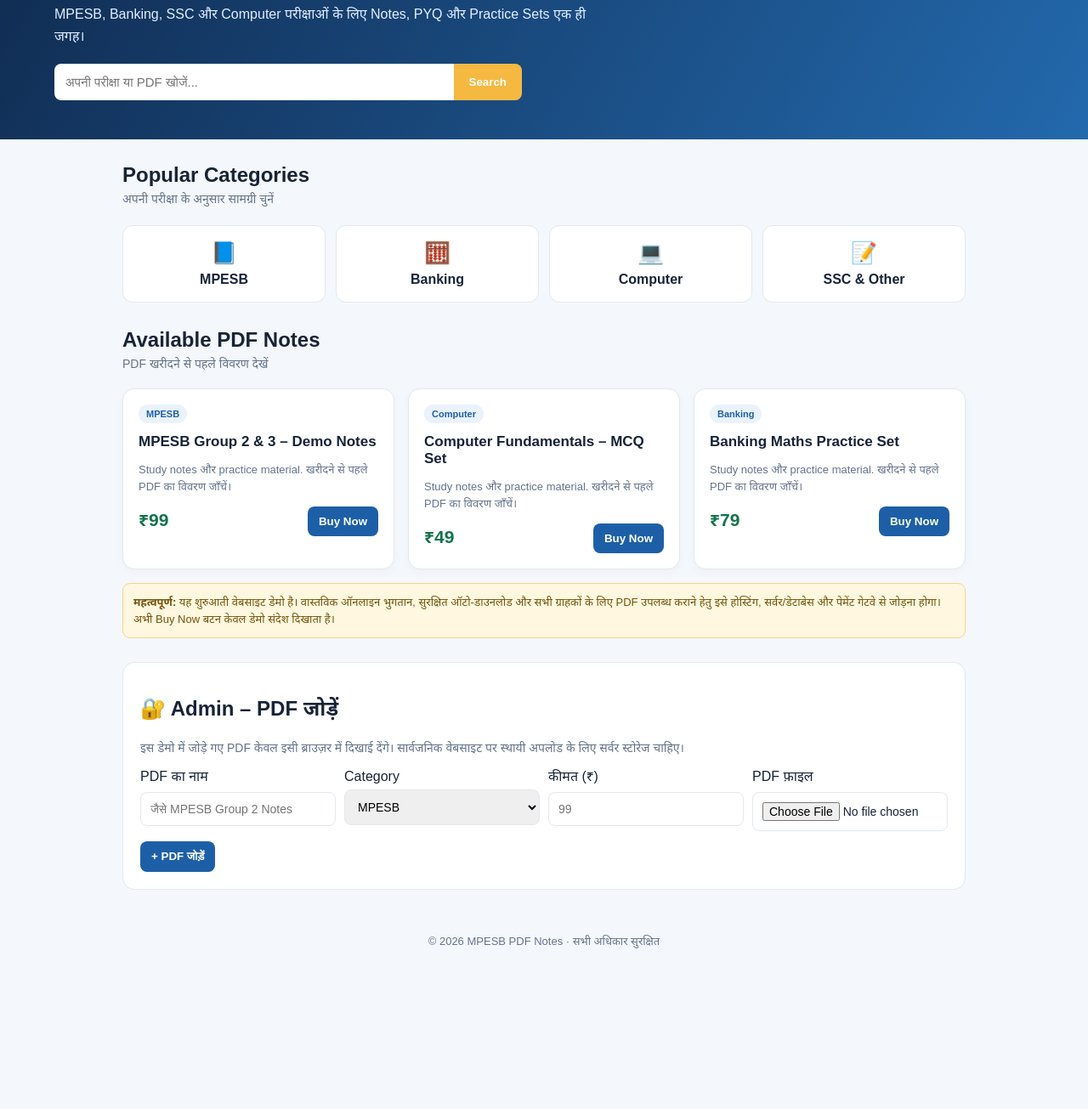
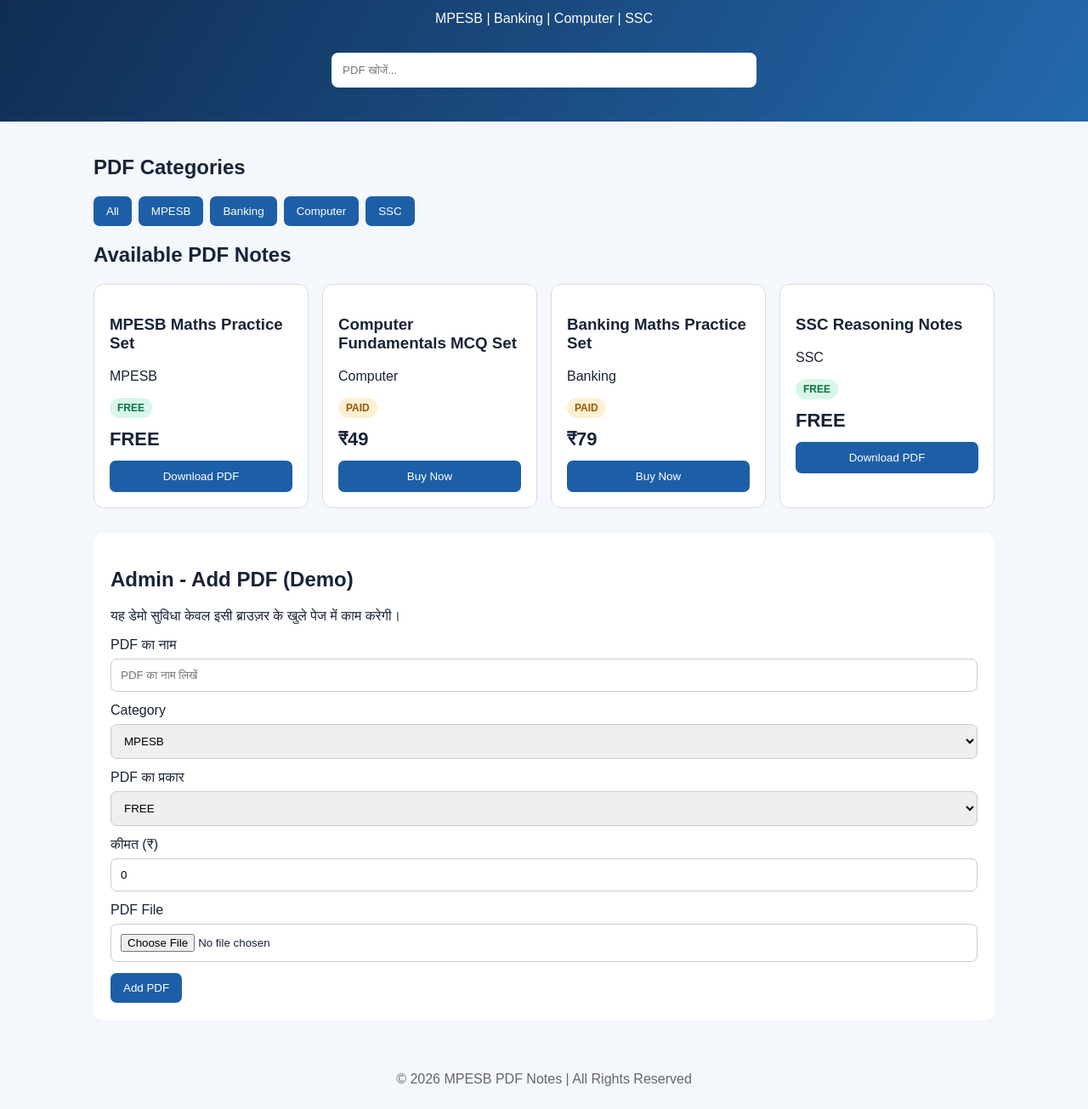
Before and after one commit to mpesbpdf/mpesb-pdf-notes, a plain HTML site: page index.html in a window 1280 px wide. Shown: the part 185-1490 px from the top of the page at 85% size. Before the commit the page ends 1327 px from the top, so only its background shows below. Drawn offline with Linux system fonts and the light colour scheme.

Commit message:
update pdf website
Updated admin section and improved UI elements.

```diff
--- a/index.html
+++ b/index.html
@@ -1,3 +1,4 @@
+
 <!DOCTYPE html>
 <html lang="hi">
 <head>
@@ -5,89 +6,191 @@
 <meta name="viewport" content="width=device-width, initial-scale=1.0">
 <title>MPESB PDF Notes | Exam Study Store</title>
 <style>
-:root{--navy:#102b50;--blue:#1d5fa7;--bg:#f4f7fb;--ink:#172337;--muted:#64748b;--line:#e2e8f0}
-*{box-sizing:border-box}body{margin:0;font-family:Arial,"Noto Sans Devanagari",sans-serif;background:var(--bg);color:var(--ink)}
-header{background:var(--navy);color:white;padding:16px 5%;display:flex;justify-content:space-between;align-items:center;gap:12px;flex-wrap:wrap}
-.brand{font-weight:800;font-size:20px}.brand small{display:block;font-size:11px;font-weight:400;color:#d6e4f5;margin-top:4px}
-nav{display:flex;gap:16px;align-items:center}nav a{color:white;text-decoration:none;font-size:14px}
-.hero{padding:46px 5%;background:linear-gradient(120deg,#102b50,#2369ad);color:white}
-.hero h1{font-size:clamp(26px,5vw,42px);margin:0 0 12px}.hero p{max-width:650px;color:#e3efff;line-height:1.6}
-.search{display:flex;max-width:550px;margin-top:20px}.search input{flex:1;min-width:0;padding:13px;border:0;border-radius:8px 0 0 8px;font-size:15px}.search button{border:0;background:#f5b942;padding:0 18px;border-radius:0 8px 8px 0;font-weight:bold}
-.wrap{max-width:1120px;margin:auto;padding:28px 5%}.section-head{display:flex;justify-content:space-between;align-items:end;gap:12px;flex-wrap:wrap}.section-head h2{margin:0 0 6px}.muted{color:var(--muted);font-size:14px}
-.categories{display:grid;grid-template-columns:repeat(auto-fit,minmax(140px,1fr));gap:12px;margin:20px 0 30px}
-.cat{background:white;border:1px solid var(--line);border-radius:12px;padding:17px;text-align:center;font-weight:bold}.cat span{display:block;font-size:25px;margin-bottom:8px}
-.grid{display:grid;grid-template-columns:repeat(auto-fit,minmax(230px,1fr));gap:16px;margin-top:18px}
-.card{background:white;border:1px solid var(--line);border-radius:14px;padding:18px;box-shadow:0 3px 12px #0f172a08}
-.tag{display:inline-block;background:#eaf2fc;color:#1d5fa7;padding:5px 9px;border-radius:20px;font-size:11px;font-weight:bold}
-.card h3{font-size:17px;margin:12px 0 7px}.card p{font-size:13px;color:var(--muted);line-height:1.5;min-height:38px}
-.price-row{display:flex;justify-content:space-between;align-items:center;margin-top:14px}.price{font-weight:800;font-size:21px;color:#13734b}
-button,.btn{cursor:pointer;border:0;border-radius:8px;padding:10px 13px;background:var(--blue);color:white;font-weight:bold;text-decoration:none;display:inline-block}
-.secondary{background:#eaf2fc;color:#164d86}.admin{background:white;border:1px solid var(--line);border-radius:14px;padding:20px;margin-top:28px}
-.admin input,.admin select{width:100%;padding:11px;border:1px solid var(--line);border-radius:8px;margin:6px 0 12px;font-size:14px}
-.formgrid{display:grid;grid-template-columns:repeat(auto-fit,minmax(190px,1fr));gap:10px}
-footer{text-align:center;padding:25px;color:var(--muted);font-size:13px}
-.notice{background:#fff7df;border:1px solid #f4d58a;color:#74520b;padding:12px;border-radius:9px;font-size:13px;line-height:1.5;margin-top:16px}
-.empty{padding:25px;text-align:center;color:var(--muted);background:white;border:1px dashed var(--line);border-radius:12px}
-@media(max-width:600px){header{padding:14px 5%}nav{width:100%;justify-content:space-between}.hero{padding:34px 5%}}
+*{box-sizing:border-box}
+body{margin:0;font-family:Arial,sans-serif;background:#f4f7fb;color:#172337}
+header{background:#102b50;color:white;padding:18px;text-align:center}
+header h2{margin:0}
+.hero{background:linear-gradient(120deg,#102b50,#2369ad);color:white;padding:40px 18px;text-align:center}
+.hero h1{margin:0 0 10px}
+.search{width:90%;max-width:500px;padding:13px;border:0;border-radius:8px;margin-top:15px}
+.wrap{max-width:1100px;margin:auto;padding:20px}
+.filters{display:flex;gap:8px;flex-wrap:wrap;margin-bottom:20px}
+.filters button,.admin button{padding:10px 15px;border:0;border-radius:7px;background:#1d5fa7;color:white;cursor:pointer}
+.grid{display:grid;grid-template-columns:repeat(auto-fit,minmax(230px,1fr));gap:16px}
+.card{background:white;border:1px solid #ddd;border-radius:12px;padding:18px}
+.tag{display:inline-block;padding:5px 9px;border-radius:20px;font-size:12px;font-weight:bold}
+.free{background:#d9f7e8;color:#087443}
+.paid{background:#fff0d5;color:#985500}
+.price{font-size:22px;font-weight:bold;margin:12px 0}
+.card button{width:100%;padding:11px;border:0;border-radius:7px;background:#1d5fa7;color:white;cursor:pointer}
+.admin{background:white;padding:20px;border-radius:12px;margin-top:30px}
+.admin input,.admin select{width:100%;padding:11px;margin:7px 0 13px;border:1px solid #ccc;border-radius:7px}
+footer{text-align:center;padding:25px;color:#666}
 </style>
 </head>
 <body>
+
 <header>
-  <div class="brand">🎓 MPESB PDF NOTES<small>Government Exam Study Store</small></div>
-  <nav><a href="#home">Home</a><a href="#pdfs">PDF Store</a><a href="#admin">Admin</a></nav>
+<h2>MPESB PDF NOTES</h2>
+<p>आपकी परीक्षा की तैयारी, अब आसान</p>
 </header>
-<section class="hero" id="home">
-  <h1>सरकारी परीक्षा की तैयारी अब आसान!</h1>
-  <p>MPESB, Banking, SSC और Computer परीक्षाओं के लिए Notes, PYQ और Practice Sets एक ही जगह।</p>
-  <div class="search"><input id="search" placeholder="अपनी परीक्षा या PDF खोजें..." oninput="render()"><button onclick="document.getElementById('pdfs').scrollIntoView()">Search</button></div>
+
+<section class="hero">
+<h1>Exam Study PDF Store</h1>
+<p>MPESB | Banking | Computer | SSC</p>
+<input class="search" id="search" placeholder="PDF खोजें..." oninput="render()">
 </section>
+
 <main class="wrap">
-  <div class="section-head"><div><h2>Popular Categories</h2><div class="muted">अपनी परीक्षा के अनुसार सामग्री चुनें</div></div></div>
-  <div class="categories">
-    <div class="cat"><span>📘</span>MPESB</div><div class="cat"><span>🧮</span>Banking</div>
-    <div class="cat"><span>💻</span>Computer</div><div class="cat"><span>📝</span>SSC & Other</div>
-  </div>
-  <section id="pdfs">
-    <div class="section-head"><div><h2>Available PDF Notes</h2><div class="muted">PDF खरीदने से पहले विवरण देखें</div></div></div>
-    <div id="productGrid" class="grid"></div>
-  </section>
-  <div class="notice"><b>महत्वपूर्ण:</b> यह शुरुआती वेबसाइट डेमो है। वास्तविक ऑनलाइन भुगतान, सुरक्षित ऑटो-डाउनलोड और सभी ग्राहकों के लिए PDF उपलब्ध कराने हेतु इसे होस्टिंग, सर्वर/डेटाबेस और पेमेंट गेटवे से जोड़ना होगा। अभी Buy Now बटन केवल डेमो संदेश दिखाता है।</div>
-  <section class="admin" id="admin">
-    <h2>🔐 Admin – PDF जोड़ें</h2>
-    <p class="muted">इस डेमो में जोड़े गए PDF केवल इसी ब्राउज़र में दिखाई देंगे। सार्वजनिक वेबसाइट पर स्थायी अपलोड के लिए सर्वर स्टोरेज चाहिए।</p>
-    <div class="formgrid">
-      <div><label>PDF का नाम</label><input id="pname" placeholder="जैसे MPESB Group 2 Notes"></div>
-      <div><label>Category</label><select id="pcat"><option>MPESB</option><option>Banking</option><option>Computer</option><option>SSC & Other</option></select></div>
-      <div><label>कीमत (₹)</label><input id="pprice" type="number" min="0" placeholder="99"></div>
-      <div><label>PDF फ़ाइल</label><input id="pfile" type="file" accept="application/pdf"></div>
-    </div>
-    <button onclick="addProduct()">+ PDF जोड़ें</button>
-  </section>
+<h2>PDF Categories</h2>
+<div class="filters">
+<button onclick="setCategory('All')">All</button>
+<button onclick="setCategory('MPESB')">MPESB</button>
+<button onclick="setCategory('Banking')">Banking</button>
+<button onclick="setCategory('Computer')">Computer</button>
+<button onclick="setCategory('SSC')">SSC</button>
+</div>
+
+<h2>Available PDF Notes</h2>
+<div class="grid" id="productGrid"></div>
+
+<section class="admin">
+<h2>Admin - Add PDF (Demo)</h2>
+<p>यह डेमो सुविधा केवल इसी ब्राउज़र के खुले पेज में काम करेगी।</p>
+
+<form id="uploadForm">
+<label>PDF का नाम</label>
+<input id="pname" required placeholder="PDF का नाम लिखें">
+
+<label>Category</label>
+<select id="pcat">
+<option>MPESB</option>
+<option>Banking</option>
+<option>Computer</option>
+<option>SSC</option>
+<option>Other</option>
+</select>
+
+<label>PDF का प्रकार</label>
+<select id="ptype">
+<option value="FREE">FREE</option>
+<option value="PAID">PAID</option>
+</select>
+
+<label>कीमत (₹)</label>
+<input id="pprice" type="number" min="0" value="0">
+
+<label>PDF File</label>
+<input id="pfile" type="file" accept="application/pdf" required>
+
+<button type="submit">Add PDF</button>
+</form>
+</section>
 </main>
-<footer>© 2026 MPESB PDF Notes · सभी अधिकार सुरक्षित</footer>
+
+<footer>
+<p>© 2026 MPESB PDF Notes | All Rights Reserved</p>
+</footer>
+
 <script>
-let products = [
- {name:"MPESB Group 2 & 3 – Demo Notes",cat:"MPESB",price:99,file:null},
- {name:"Computer Fundamentals – MCQ Set",cat:"Computer",price:49,file:null},
- {name:"Banking Maths Practice Set",cat:"Banking",price:79,file:null}
+let products=[
+{name:"MPESB Maths Practice Set",cat:"MPESB",type:"FREE",price:0,file:null},
+{name:"Computer Fundamentals MCQ Set",cat:"Computer",type:"PAID",price:49,file:null},
+{name:"Banking Maths Practice Set",cat:"Banking",type:"PAID",price:79,file:null},
+{name:"SSC Reasoning Notes",cat:"SSC",type:"FREE",price:0,file:null}
 ];
+
+let selectedCategory="All";
+
+function setCategory(category){
+selectedCategory=category;
+render();
+}
+
 function render(){
- const q=(document.getElementById('search').value||'').toLowerCase();
- const list=products.filter(p=>(p.name+' '+p.cat).toLowerCase().includes(q));
- const grid=document.getElementById('productGrid');
- if(!list.length){grid.innerHTML='<div class="empty">कोई PDF नहीं मिली।</div>';return;}
- grid.innerHTML=list.map((p,i)=>`<article class="card"><span class="tag">${esc(p.cat)}</span><h3>${esc(p.name)}</h3><p>Study notes और practice material. खरीदने से पहले PDF का विवरण जाँचें।</p><div class="price-row"><span class="price">₹${Number(p.price)||0}</span><button onclick="buy(${products.indexOf(p)})">Buy Now</button></div></article>`).join('');
+let q=document.getElementById("search").value.toLowerCase();
+
+let list=products.filter(p=>
+(selectedCategory==="All"||p.cat===selectedCategory)&&
+p.name.toLowerCase().includes(q)
+);
+
+let grid=document.getElementById("productGrid");
+grid.innerHTML="";
+
+if(!list.length){
+grid.innerHTML="<p>कोई PDF नहीं मिली।</p>";
+return;
 }
-function esc(s){return String(s).replace(/[&<>"']/g,c=>({'&':'&amp;','<':'&lt;','>':'&gt;','"':'&quot;',"'":'&#39;'}[c]));}
-function addProduct(){
- const name=document.getElementById('pname').value.trim(),cat=document.getElementById('pcat').value,price=document.getElementById('pprice').value,file=document.getElementById('pfile').files[0];
- if(!name||price===''||Number(price)<0){alert('PDF का नाम और सही कीमत भरें।');return;}
- if(!file||file.type!=='application/pdf'){alert('कृपया PDF फ़ाइल चुनें।');return;}
- products.push({name,cat,price:Number(price),file});
- document.getElementById('pname').value='';document.getElementById('pprice').value='';document.getElementById('pfile').value='';
- render();alert('PDF इस डेमो में जोड़ दी गई है। यह अभी केवल इसी ब्राउज़र में उपलब्ध है।');
+
+list.forEach(p=>{
+let card=document.createElement("div");
+card.className="card";
+
+let title=document.createElement("h3");
+title.textContent=p.name;
+
+let category=document.createElement("p");
+category.textContent=p.cat;
+
+let tag=document.createElement("span");
+tag.className="tag "+(p.type==="FREE"?"free":"paid");
+tag.textContent=p.type;
+
+let price=document.createElement("div");
+price.className="price";
+price.textContent=p.type==="FREE"?"FREE":"₹"+p.price;
+
+let button=document.createElement("button");
+button.textContent=p.type==="FREE"?"Download PDF":"Buy Now";
+
+button.onclick=()=>{
+if(p.type==="FREE"){
+if(p.file){
+let url=URL.createObjectURL(p.file);
+let a=document.createElement("a");
+a.href=url;
+a.download=p.name+".pdf";
+a.click();
+setTimeout(()=>URL.revokeObjectURL(url),1000);
+}else{
+alert("इस PDF की फाइल अभी अपलोड नहीं की गई है।");
 }
-function buy(i){alert('यह डेमो Buy Now बटन है। असली बिक्री के लिए Razorpay/अन्य payment gateway और secure download backend जोड़ना होगा।');}
+}else{
+alert("यह केवल Demo Buy Now बटन है। असली भुगतान और सुरक्षित डाउनलोड अभी जुड़े नहीं हैं।");
+}
+};
+
+card.append(title,category,tag,price,button);
+grid.appendChild(card);
+});
+}
+
+document.getElementById("uploadForm").addEventListener("submit",function(e){
+e.preventDefault();
+
+let file=document.getElementById("pfile").files[0];
+let name=document.getElementById("pname").value.trim();
+let cat=document.getElementById("pcat").value;
+let type=document.getElementById("ptype").value;
+let price=Number(document.getElementById("pprice").value);
+
+if(!file||file.type!=="application/pdf"){
+alert("कृपया सही PDF फाइल चुनें।");
+return;
+}
+
+if(type==="PAID"&&price<=0){
+alert("Paid PDF की कीमत डालें।");
+return;
+}
+
+products.push({name,cat,type,price,file});
+render();
+this.reset();
+alert("PDF Demo में जोड़ दी गई है।");
+});
+
 render();
 </script>
 </body>
```
